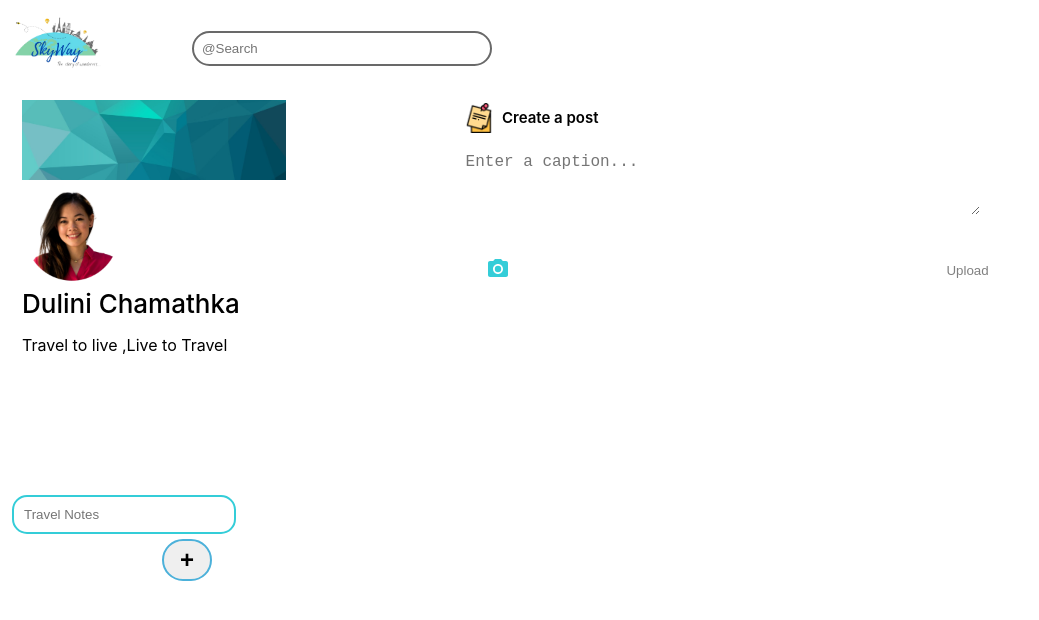
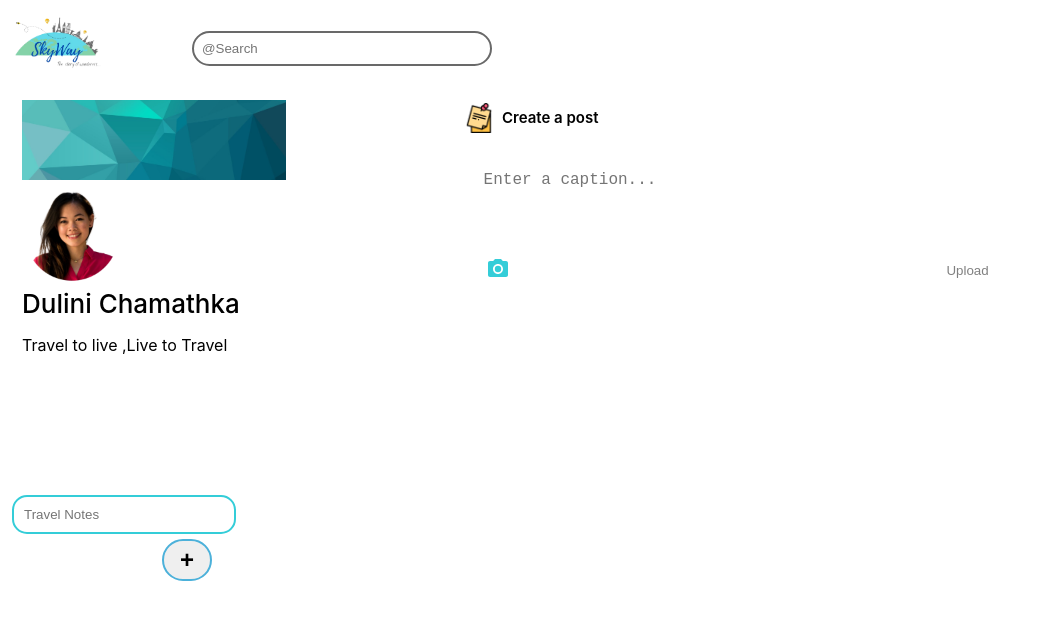
Before and after one commit to SaduniHettihewa/SkyWay, a React (Create React App) app: page /Dashboard in a window 1280 px wide. Shown: the top 620 px of the page, without its empty margins (0-1039 px from the left). Built offline with nearby package versions, Linux system fonts and the light colour scheme.

Commit message:
modify post

```diff
--- a/src/Components/Dashboard/Body/Body.css
+++ b/src/Components/Dashboard/Body/Body.css
@@ -54,6 +54,8 @@
     outline: none;
     font-size: 16px;
     margin-top: 8px;
+    padding: 20px;
+    resize: none;
 }
 
 .postText{
--- a/src/Components/Dashboard/Body/index.js
+++ b/src/Components/Dashboard/Body/index.js
@@ -43,7 +43,7 @@ function Body() {
                     <img src={require("../../../Assests/notes.png").default}  className="notes"></img>
 
 
-                    <textarea className="postWriting" rows ="6"
+                    <textarea className="postWriting" rows ="8"
                     value={caption}
                     placeholder="Enter a caption..."
                     onChange={(e) => setCaption(e.target.value)}>
--- a/src/Components/Dashboard/Footer/Footer.css
+++ b/src/Components/Dashboard/Footer/Footer.css
@@ -17,6 +17,7 @@
     border-radius: 15px;
     outline: none;
     color: rgb(140, 214, 206);
+
 }
 .add-button{
     width: 50px;
--- a/src/Components/Dashboard/Footer/TodoList/TodoList.css
+++ b/src/Components/Dashboard/Footer/TodoList/TodoList.css
@@ -8,4 +8,5 @@
     background-color: rgb(160, 212, 224);
     border:none;
     border-radius: 5%;
+    resize: none;
 }
--- a/src/Components/Dashboard/Footer/TodoList/index.js
+++ b/src/Components/Dashboard/Footer/TodoList/index.js
@@ -10,6 +10,7 @@ function TodoList({ todos }) {
 
                     <div className="displaytodo" key={todo.id}>
                         <textarea type="text" value={todo.title}
+                          rows='8'
                             className="list"
                             onChange={(event) => {
                                 event.preventDefault();
```
